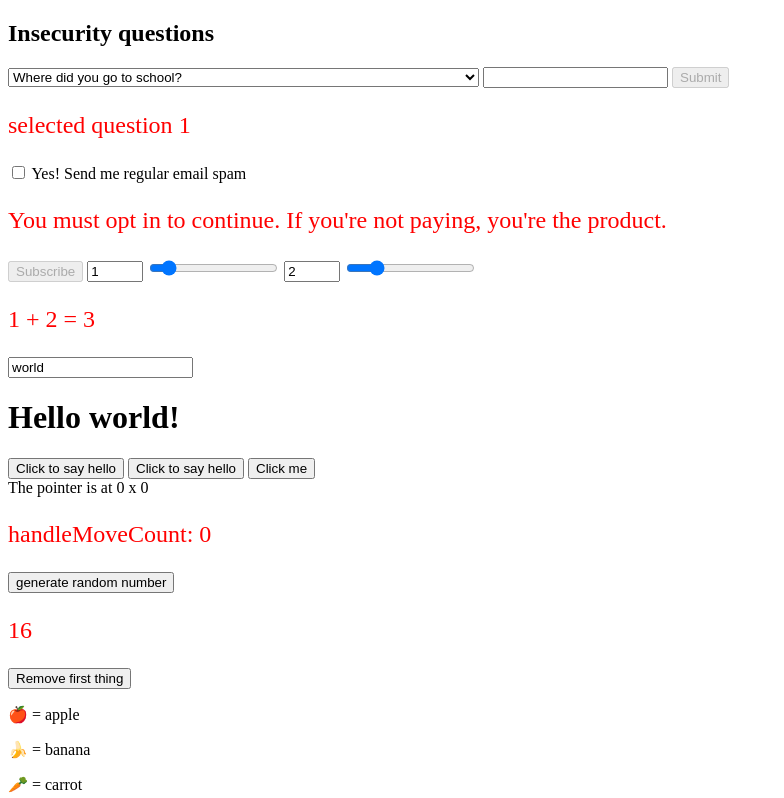
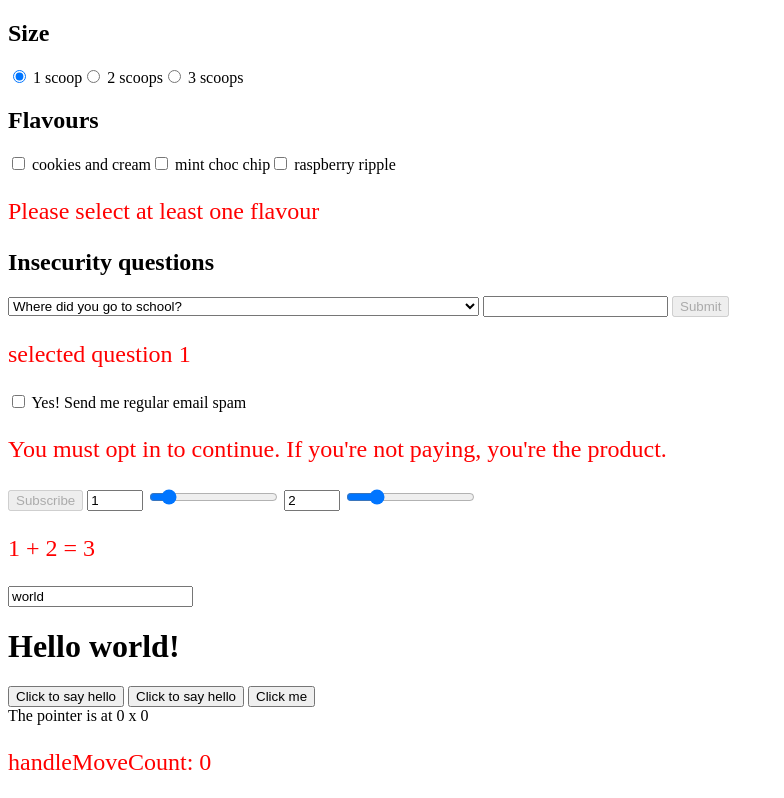
Before and after one commit to youyoumu/svelte-practice, a SvelteKit app: page / in a window 1280 px wide. Shown: the top 798 px of the page, without its empty margins (0-784 px from the left). Built offline with nearby package versions, Linux system fonts and the light colour scheme.

Commit message:
Group inputs

```diff
--- a/src/routes/+page.svelte
+++ b/src/routes/+page.svelte
@@ -119,7 +119,46 @@
 	function handleSubmit() {
 		alert(`answered question ${selected.id} (${selected.text}) with "${answer}"`);
 	}
+
+	let scoops = 1;
+	let flavours = [];
+
+	const formatter = new Intl.ListFormat('en', { style: 'long', type: 'conjunction' });
+	$: console.log(scoops, flavours);
 </script>
+
+<h2>Size</h2>
+
+{#each [1, 2, 3] as number}
+	<label>
+		<input type="radio" name="scoops" value={number} bind:group={scoops} />
+
+		{number}
+		{number === 1 ? 'scoop' : 'scoops'}
+	</label>
+{/each}
+
+<h2>Flavours</h2>
+
+{#each ['cookies and cream', 'mint choc chip', 'raspberry ripple'] as flavour}
+	<label>
+		<input type="checkbox" name="flavours" value={flavour} bind:group={flavours} />
+
+		{flavour}
+	</label>
+{/each}
+
+{#if flavours.length === 0}
+	<p>Please select at least one flavour</p>
+{:else if flavours.length > scoops}
+	<p>Can't order more flavours than scoops!</p>
+{:else}
+	<p>
+		You ordered {scoops}
+		{scoops === 1 ? 'scoop' : 'scoops'}
+		of {formatter.format(flavours)}
+	</p>
+{/if}
 
 <h2>Insecurity questions</h2>
 
```
